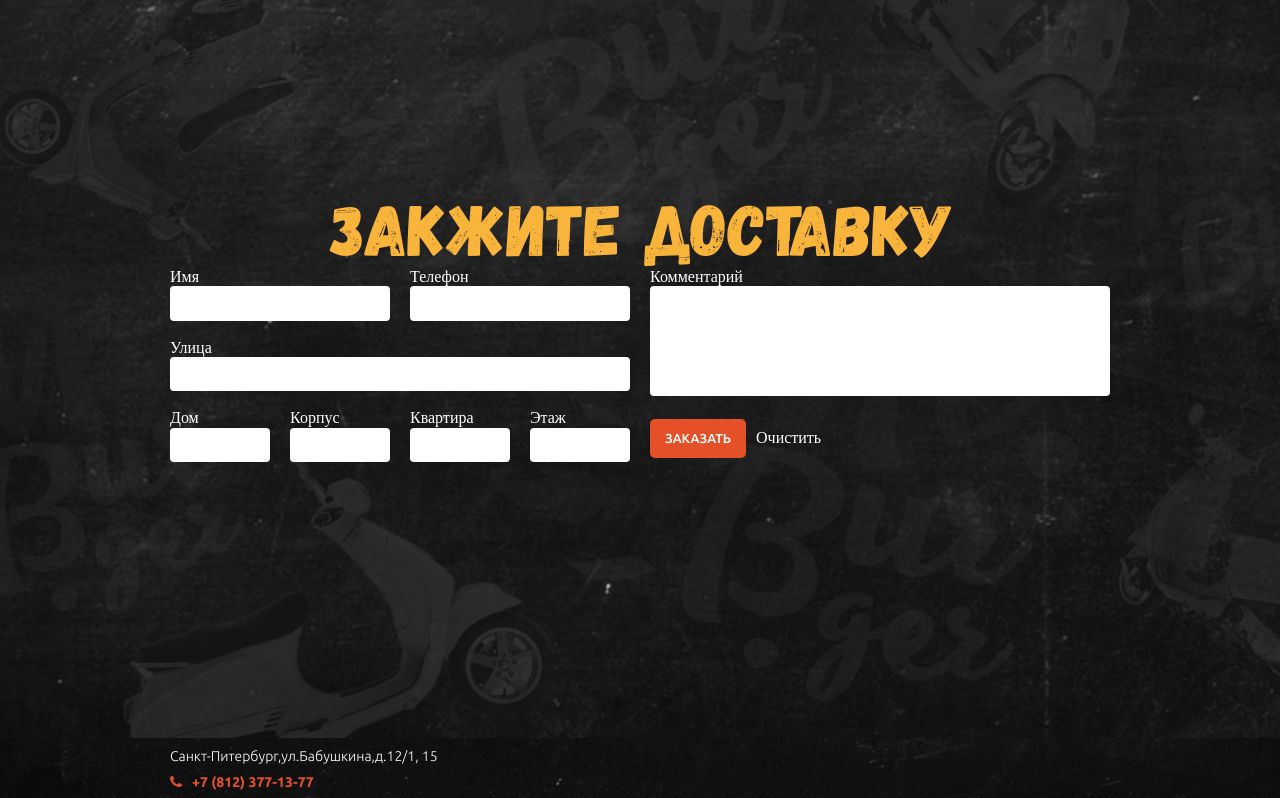
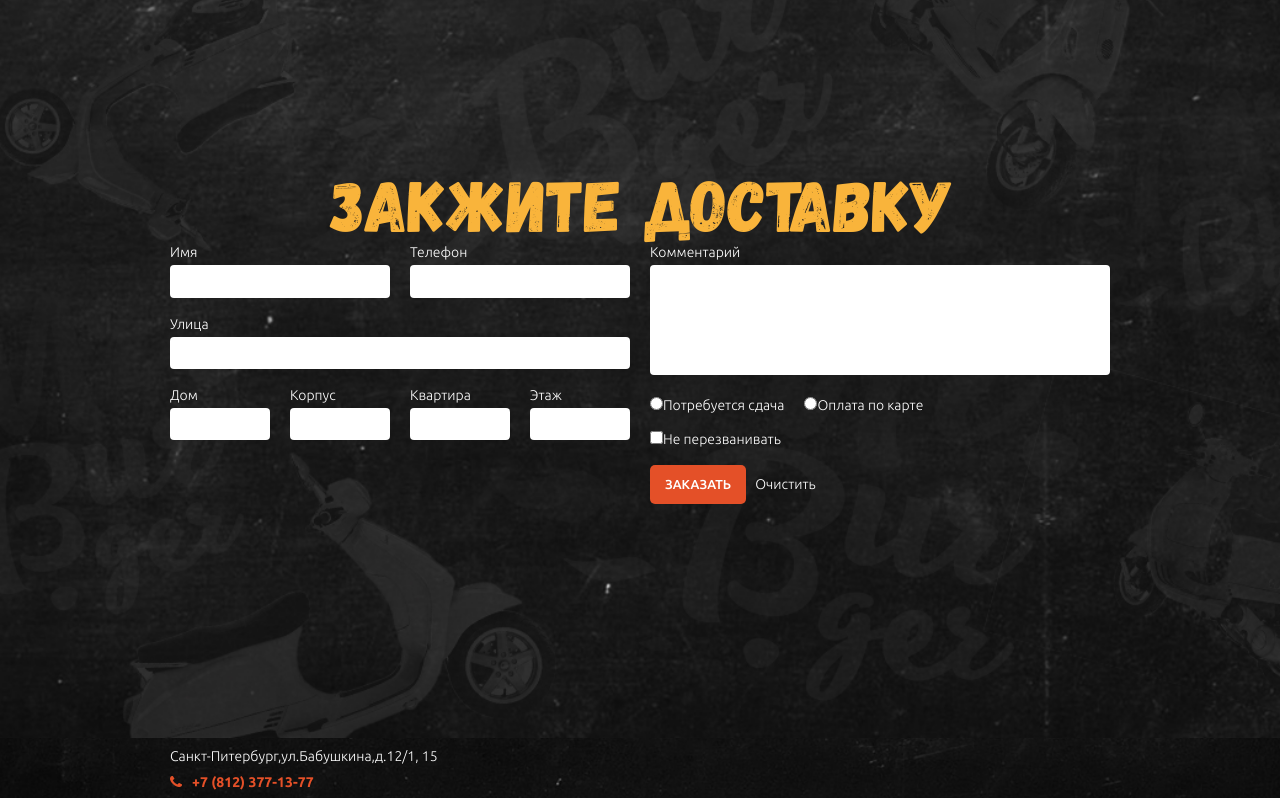
Before and after one commit to Azmi4/Azmi4.github.io, a plain HTML site: page index.html in a window 1280 px wide. Shown: the part 2462-3260 px from the top of the page. Drawn offline with Linux system fonts and the light colour scheme.

Commit message:
добавлены радио кнопки, в форму

```diff
--- a/css/blocks/form.scss
+++ b/css/blocks/form.scss
@@ -1,5 +1,7 @@
 .form__elem {
     display: flex;
+    font-family: 'ubuntulight';
+    font-size: 14px;
 }
 
 .form__column {
@@ -26,6 +28,14 @@
     }
 }
 
+.form__block-title {
+    margin-bottom: 5px;
+}
+
+.form__radio {
+    margin-right: 20px;
+}
+
 .form__input {
     background: #fff;
     border-radius: 4px;
--- a/index.html
+++ b/index.html
@@ -275,6 +275,19 @@
                                     <textarea class="form__input form__input_textarea"></textarea>
                                 </label>
                             </div>
+                            <div class="form__row">
+                                <label class="form__radio">
+                                    <input type="radio">Потребуется сдача
+                                </label>
+                                <label class="form__radio">
+                                    <input type="radio">Оплата по карте
+                                </label>
+                            </div>
+                            <div class="form__row">
+                                <label class="form__radio">
+                                    <input type="checkbox">Не перезванивать
+                                </label>
+                            </div>
                             <button type="submit" class="btn">Заказать</button>
                             <button type="reset">Очистить</button>
                         </div>
```
Also changed, not shown: css/main.css.
